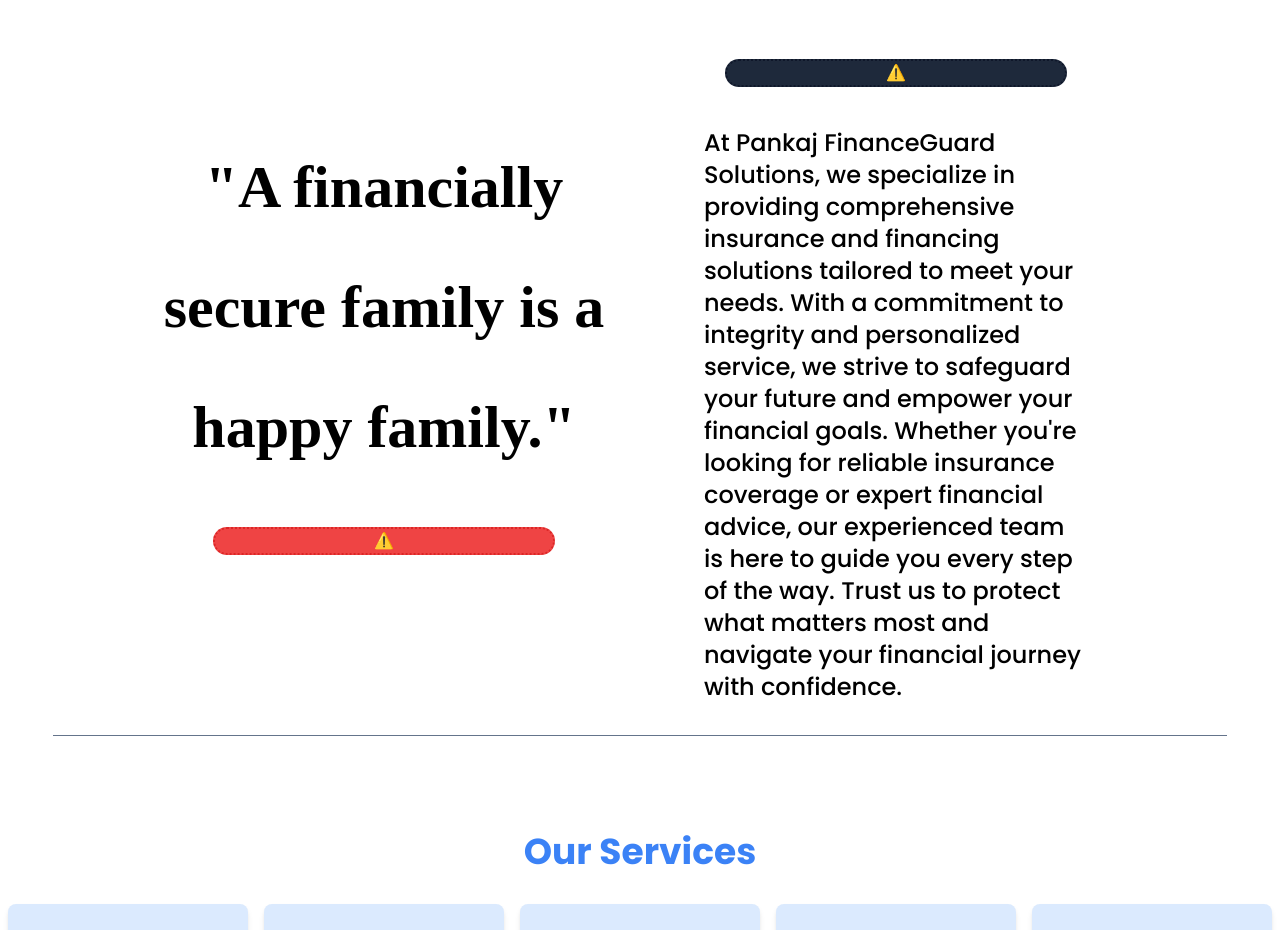
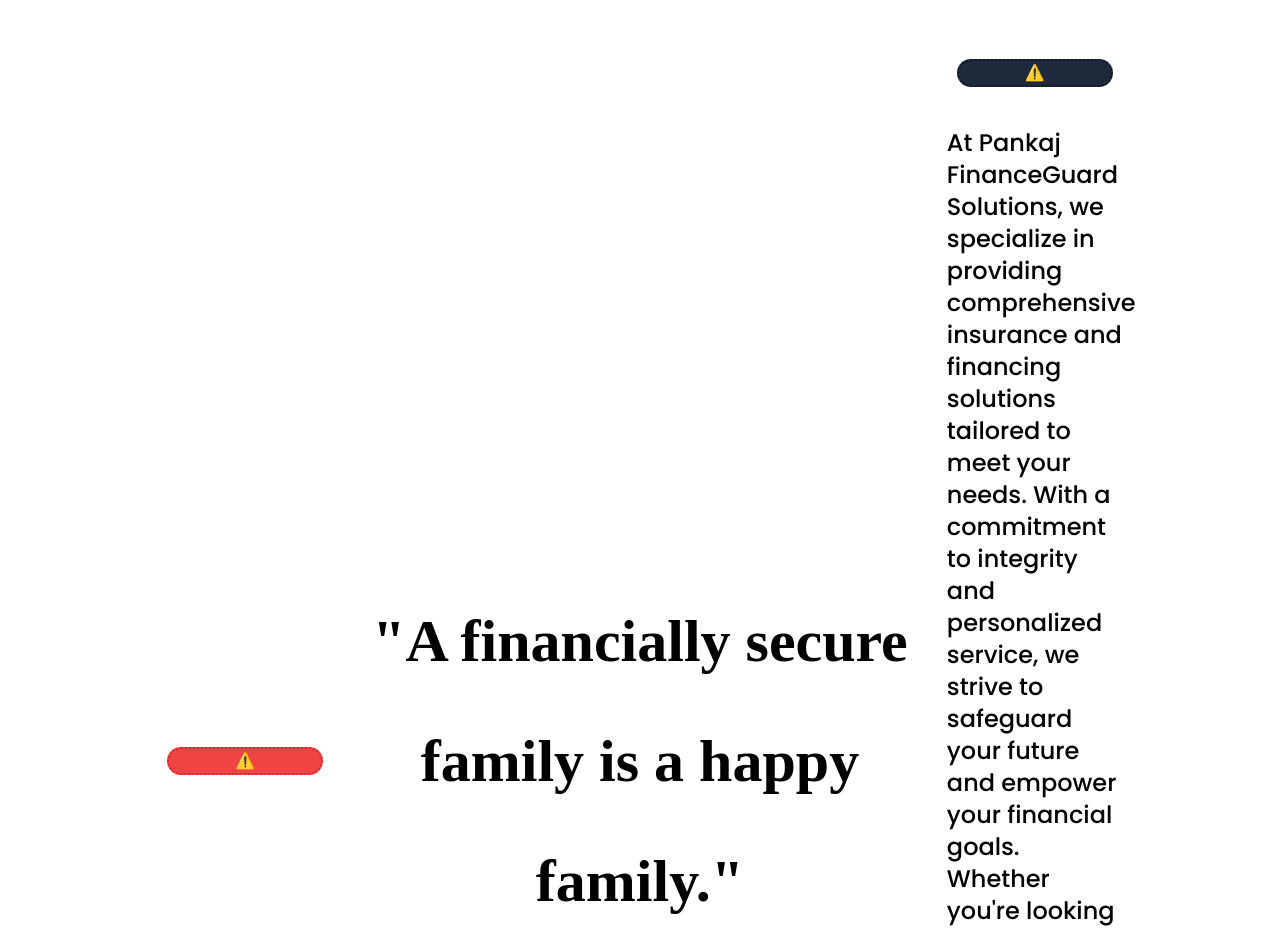
Before and after one commit to abhisheks7070/Pankaj-Singh, a React (Vite) app: page / in a window 1280 px wide. Shown: the part 1660-2590 px from the top of the page. Built offline with nearby package versions, Linux system fonts and the light colour scheme; no server answers; a web font is replaced by a local one.

Commit message:
Update About.jsx

```diff
--- a/src/components/About.jsx
+++ b/src/components/About.jsx
@@ -8,7 +8,7 @@
       <h2 className="text-3xl md:text-4xl font-bold text-blue-500 md:pt-20">About Us</h2>
       <div className='w-[80vw] md:mt-10 m-auto  flex flex-col md:flex-row justify-around items-center'>
         <div className='md:w-[40vw] m-auto'>
-        <div className='quote text-5xl leading-loose md:leading-loose md:text-6xl font-extrabold'>"A financially secure family is a happy family."</div>
+
 
         <div className="relative m-auto w-full md:w-2/3 my-10 pb-full border-dotted border-2 border-red-600 bg-red-500 rounded-full">
               <Player
@@ -20,6 +20,7 @@
               </Player>
             </div>
         </div>
+<div className='quote text-5xl leading-loose md:leading-loose md:text-6xl font-extrabold'>"A financially secure family is a happy family."</div>
 
         <div className='my-auto md:w-[40vw]'>
             <div className="relative m-auto w-full md:w-2/3 my-10 pb-full border-dotted border-2 border-slate-900 bg-slate-800 rounded-full">
```
